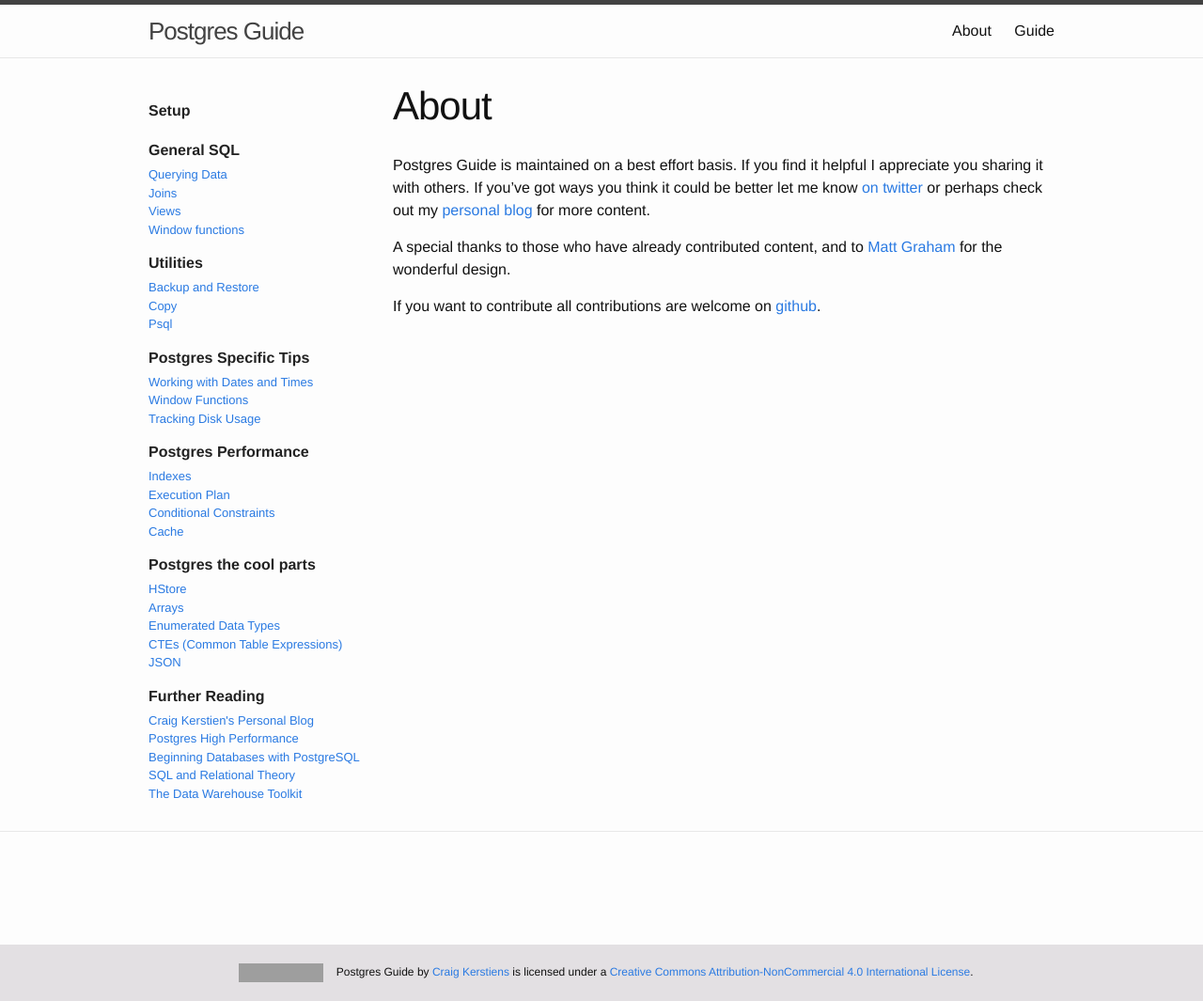
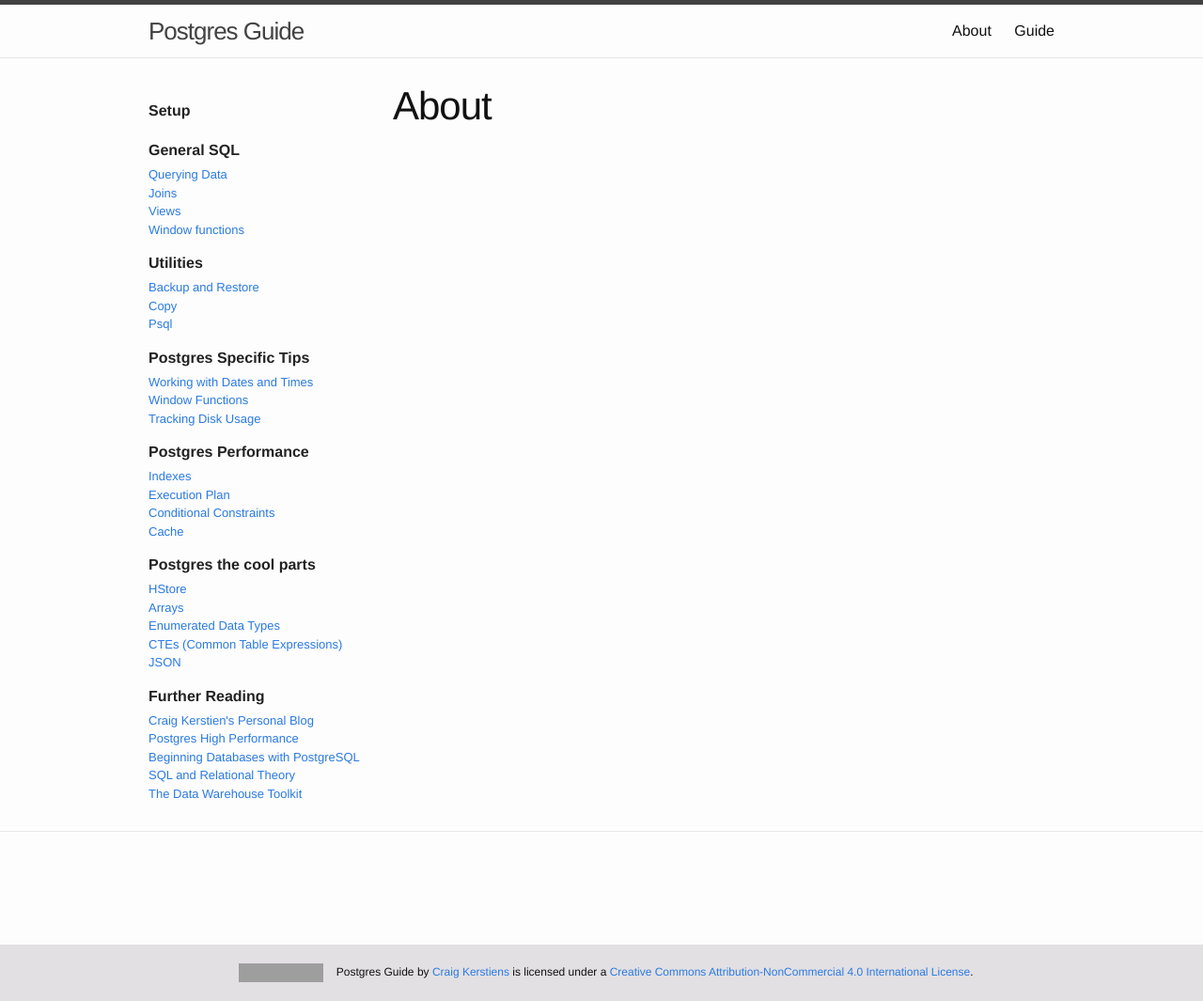
Before and after one commit to shashukla85/lg_debug_tmp, a Jekyll site: the page built from about.md, in a window 1280 px wide. Shown: the whole page at 94% size. Built offline with Jekyll 4.4.1, drawn with Linux system fonts in a browser that asks for light colours; Markdown is read by kramdown in place of the engine named in the settings; comment, search, counter and statistics services are not loaded; grey boxes are pictures that could not be loaded.

Commit message:
Update about.md

```diff
--- a/about.md
+++ b/about.md
@@ -3,9 +3,3 @@ layout: page
 title: About
 permalink: /about/
 ---
-
-Postgres Guide is maintained on a best effort basis. If you find it helpful I appreciate you sharing it with others. If you've got ways you think it could be better let me know [on twitter](http://www.twitter.com/craigkerstiens) or perhaps check out my [personal blog](http://www.craigkerstiens.com) for more content.
-
-A special thanks to those who have already contributed content, and to [Matt Graham](http://www.twitter.com/michigangraham) for the wonderful design.
-
-If you want to contribute all contributions are welcome on [github](https://github.com/craigkerstiens/postgresguide.com).
```
